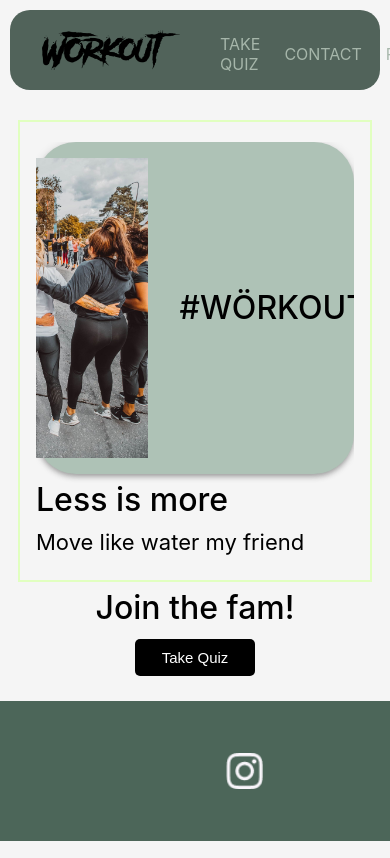
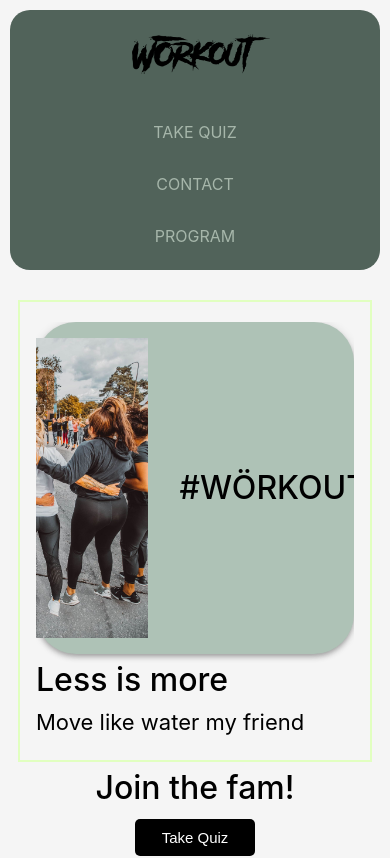
Before and after one commit to EvaSjoholm/project-W-frontend, a React (Create React App) app: page / in a window 390 px wide. Shown: the top 858 px of the page. Built offline with nearby package versions, Linux system fonts and the light colour scheme.

Commit message:
responsive nav

```diff
--- a/src/components/Navbar/Navbar.css
+++ b/src/components/Navbar/Navbar.css
@@ -59,20 +59,24 @@
     width: 20px;
 
   }
-
-  @media (min-width: 366px) {
-    .navbar {
-      top: 0;
-      left: 0;
-      z-index: 1;
-      display: flex;
-      flex-direction: wrap;
-      padding: 15px;
-      opacity: 0.5;
+  @media only screen and (max-width: 600px) {
+    .nav {
+      flex-direction: column;
+      align-items: center;
     }
 
-    .logo {
-  display: none;
+    .nav ul {
+      flex-direction: column;
+      align-items: center;
+    }
 
+    .nav a {
+      padding: 0.5rem;
+      border-radius: 0;
+    }
+
+    .logo{
+      height: 10px;
+      width: 10px;
     }
   }
```
